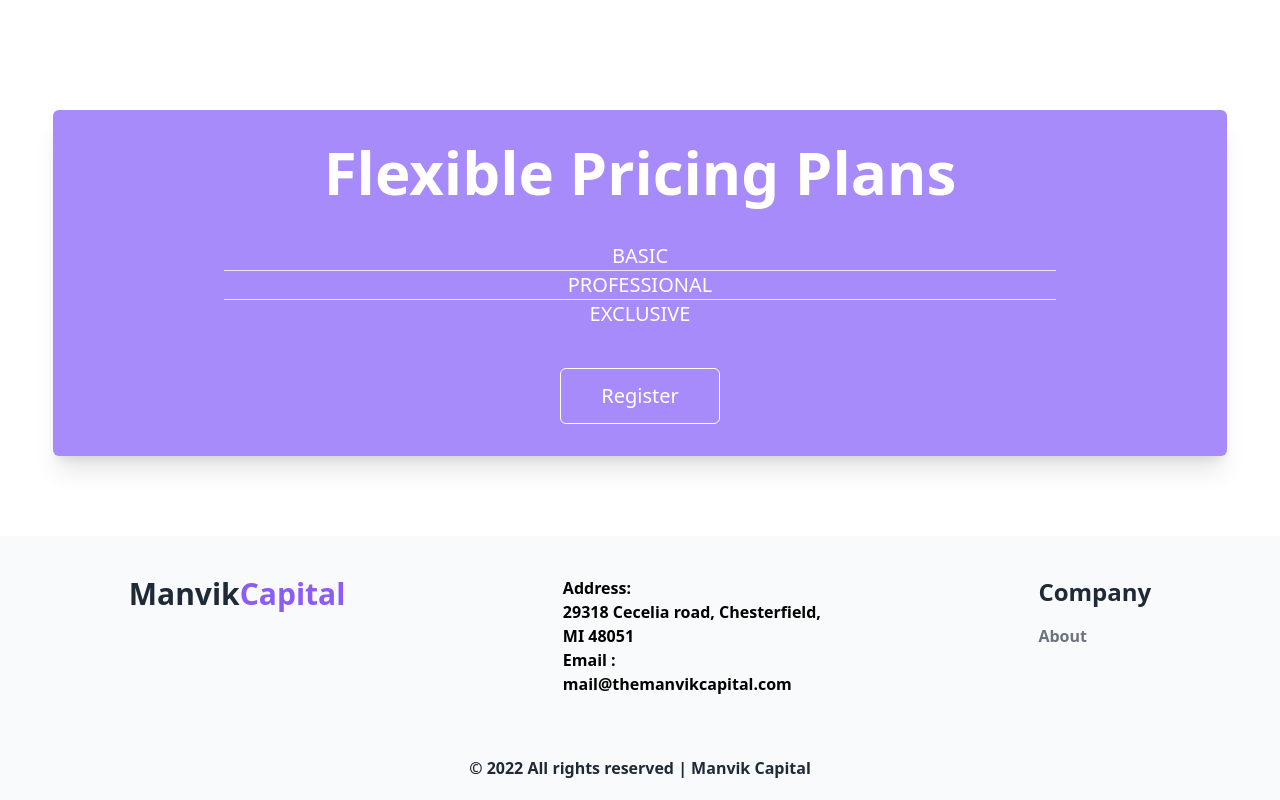
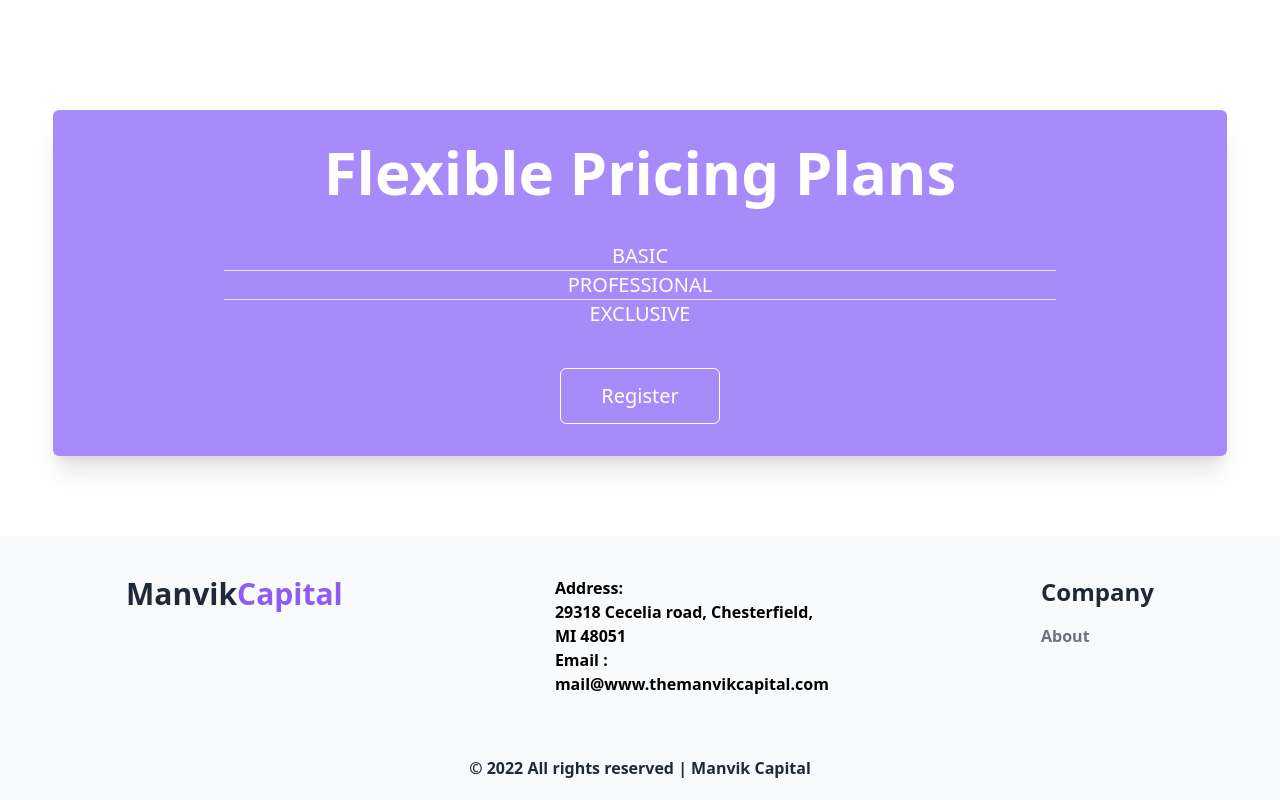
Before and after one commit to sulphurninja/manvikcapital, a Next.js app: page / in a window 1280 px wide. Shown: the part 2079-2879 px from the top of the page. Built offline with nearby package versions, Linux system fonts and the light colour scheme.

Commit message:
final commit

```diff
--- a/components/Footer.tsx
+++ b/components/Footer.tsx
@@ -28,7 +28,7 @@ function Footer() {
 
 
 									Email :
-									<p> mail@themanvikcapital.com </p>
+									<p> mail@www.themanvikcapital.com </p>
 								</p>
 							</p>
 						</p>
```
